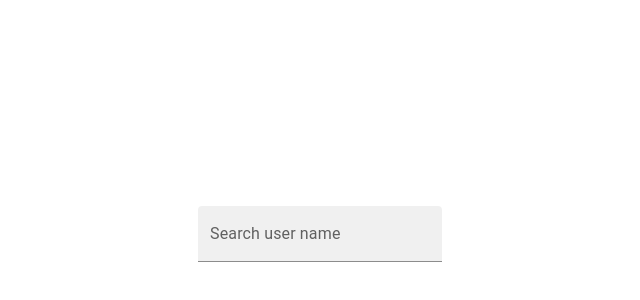
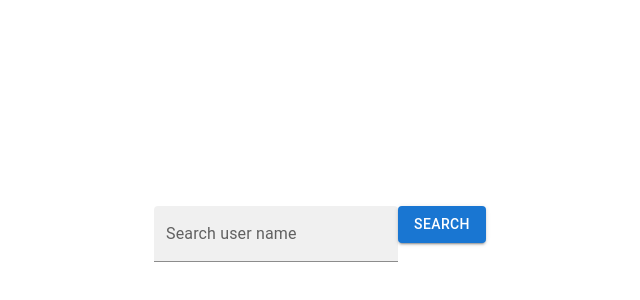
Before and after one commit to lucas-mds/github-explorer, a Next.js app: page / in a window 1280 px wide. Shown: the part 166-466 px from the top of the page, without its empty margins (320-960 px from the left). Built offline with nearby package versions, Linux system fonts and the light colour scheme.

Commit message:
Adding initial search-bar component

```diff
--- a/src/app/page.tsx
+++ b/src/app/page.tsx
@@ -1,17 +1,11 @@
-import { TextField } from "@mui/material";
 import styles from "./page.module.css";
+import SearchBar from "@/components/search-bar";
 
 export default function Home() {
   return (
     <div className={styles.page}>
       <main className={styles.main}>
-        <div className={styles.ctas}>
-          <TextField
-            id="filled-basic"
-            label="Search user name"
-            variant="filled"
-          />
-        </div>
+        <SearchBar />
       </main>
     </div>
   );
--- /dev/null
+++ b/src/components/search-bar/index.ts
@@ -0,0 +1 @@
+export { default } from "./search-bar";
--- /dev/null
+++ b/src/components/search-bar/search-bar.tsx
@@ -0,0 +1,16 @@
+"use client";
+import { Button, TextField } from "@mui/material";
+import React from "react";
+
+const SearchBar = () => {
+  return (
+    <div>
+      <TextField id="filled-basic" label="Search user name" variant="filled" />
+      <Button variant="contained" onClick={() => alert("search")}>
+        Search
+      </Button>
+    </div>
+  );
+};
+
+export default SearchBar;
```
